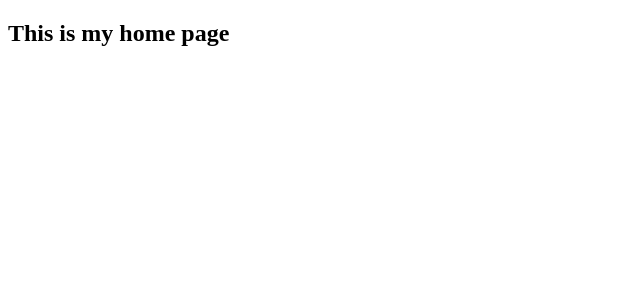
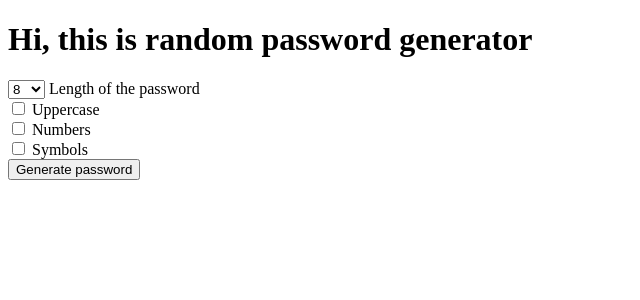
Before and after one commit to urvashi2410/Developer-Batch, a Django app: page / in a window 1280 px wide. Shown: the top 300 px of the page, without its empty margins (0-640 px from the left). Run offline with Django 4.2, Linux system fonts and the light colour scheme.

Commit message:
random password generator

```diff
--- a/randomPasswordGenerator/randomPasswordGenerator/views.py
+++ b/randomPasswordGenerator/randomPasswordGenerator/views.py
@@ -1,13 +1,40 @@
 # this file is user defined
 
-# from django.http import HttpResponse
+from django.http import HttpResponse
 from django.shortcuts import render
+import random
 
 def home(request):
+    # return HttpResponse("This is home page")
     return render(request, 'index.html')
 
 def password(request):
-    return render(request, 'password.html')
+    choice = list('abcdefghijklmnopqrstuvwxyz')
+    length = int(request.GET.get('passwordlength'))
+    isUpper = request.GET.get('uppercase')
+    isNumber = request.GET.get('number')
+    isSymbol = request.GET.get('symbol')
+
+    if isUpper == 'on':
+        choice.extend(list('ABCDEFGHIJKLMNOPQRSTUVWXYZ'))
+    if isNumber == 'on':
+        choice.extend(list('0123456789'))
+    if isSymbol == 'on':
+        choice.extend(list('''!@#$%^&*()_'''))
+
+    mypassword = ""
+
+    for i in range(length):
+        choose = random.choice(choice)
+        mypassword += choose
+
+    data = {
+        'password' : mypassword,
+        'class' : "third year",
+        'address' : "sant nagar"
+    }
+
+    return render(request, 'password.html', data)
 
 def contact(request):
     return render(request, 'contact.html')
--- a/randomPasswordGenerator/templates/index.html
+++ b/randomPasswordGenerator/templates/index.html
@@ -7,6 +7,26 @@
     <title>homepage</title>
 </head>
 <body>
-    <h2>This is my home page</h2>
+    <div class="container text-center">
+        <h1>Hi, this is random password generator</h1>
+        <form action="password/">
+            <select name="passwordlength" id="passwordLength">
+                <option value="4">4</option>
+                <option value="5">5</option>
+                <option value="6">6</option>
+                <option value="7">7</option>
+                <option value="8" selected>8</option>
+                <option value="9">9</option>
+                <option value="10">10</option>
+                <option value="11">11</option>
+                <option value="12">12</option>
+            </select>  Length of the password
+            <br>
+            <input type="checkbox" name="uppercase"> Uppercase <br>
+            <input type="checkbox" name="number"> Numbers <br>
+            <input type="checkbox" name="symbol"> Symbols <br>
+            <input type="submit" name="submit" value="Generate password"> <br>
+        </form>
+    </div>
 </body>
 </html>
```
Also changed, not shown: randomPasswordGenerator/randomPasswordGenerator/logic.py (deleted, +0 -25 lines), randomPasswordGenerator/templates/password.html (+6 -1 lines).
